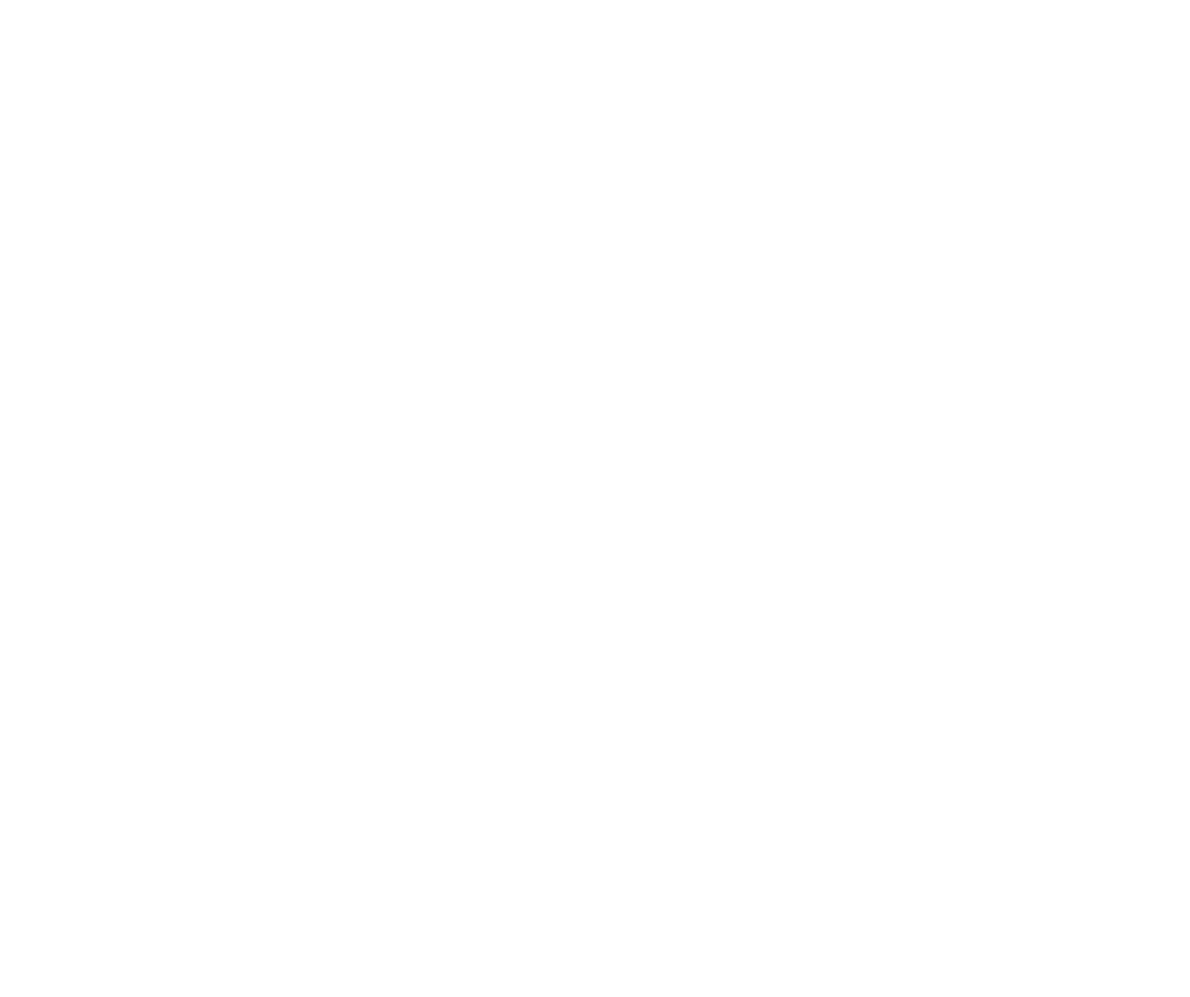
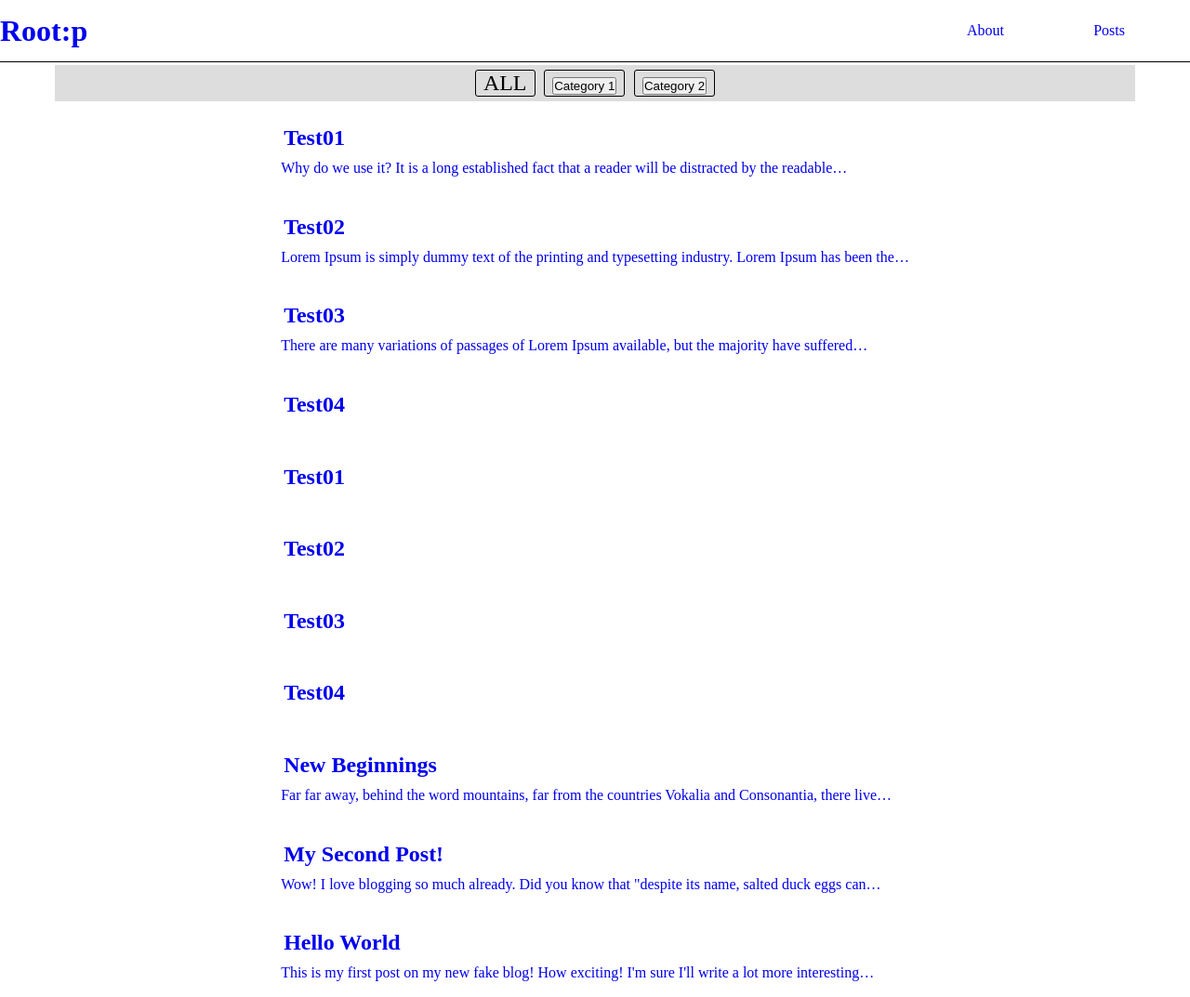
Before and after one commit to ParkAward/GatsbyMarkdonwBlog, a Gatsby site: page /Posts in a window 1280 px wide. Before the commit this address had no page. Shown: the top 1073 px of the page at 93% size. Before the commit the page ends 800 px from the top, so only its background shows below. Built offline with nearby package versions, Linux system fonts and the light colour scheme; Gatsby itself is replaced by a stand-in of ours.

Commit message:
category 추가까지

```diff
--- a/content/blog/Categoriy1/test1.md
+++ b/content/blog/Categoriy1/test1.md
@@ -3,3 +3,6 @@ title: 'Test01'
 date: 2020-07-04 12:21:13
 category: 'Category 1'
 ---
+
+Why do we use it?
+It is a long established fact that a reader will be distracted by the readable content of a page when looking at its layout. The point of using Lorem Ipsum is that it has a more-or-less normal distribution of letters, as opposed to using 'Content here, content here', making it look like readable English. Many desktop publishing packages and web page editors now use Lorem Ipsum as their default model text, and a search for 'lorem ipsum' will uncover many web sites still in their infancy. Various versions have evolved over the years, sometimes by accident, sometimes on purpose (injected humour and the like).
--- a/content/blog/Categoriy1/test2.md
+++ b/content/blog/Categoriy1/test2.md
@@ -3,3 +3,5 @@ title: 'Test02'
 date: 2020-07-04 12:21:13
 category: 'Category 1'
 ---
+
+Lorem Ipsum is simply dummy text of the printing and typesetting industry. Lorem Ipsum has been the industry's standard dummy text ever since the 1500s, when an unknown printer took a galley of type and scrambled it to make a type specimen book. It has survived not only five centuries, but also the leap into electronic typesetting, remaining essentially unchanged. It was popularised in the 1960s with the release of Letraset sheets containing Lorem Ipsum passages, and more recently with desktop publishing software like Aldus PageMaker including versions of Lorem Ipsum.
--- a/content/blog/Categoriy1/test3.md
+++ b/content/blog/Categoriy1/test3.md
@@ -3,3 +3,5 @@ title: 'Test03'
 date: 2020-07-04 12:21:13
 category: 'Category 1'
 ---
+
+There are many variations of passages of Lorem Ipsum available, but the majority have suffered alteration in some form, by injected humour, or randomised words which don't look even slightly believable. If you are going to use a passage of Lorem Ipsum, you need to be sure there isn't anything embarrassing hidden in the middle of text. All the Lorem Ipsum generators on the Internet tend to repeat predefined chunks as necessary, making this the first true generator on the Internet. It uses a dictionary of over 200 Latin words, combined with a handful of model sentence structures, to generate Lorem Ipsum which looks reasonable. The generated Lorem Ipsum is therefore always free from repetition, injected humour, or non-characteristic words etc.
--- a/gatsby-config.js
+++ b/gatsby-config.js
@@ -1,9 +1,9 @@
 module.exports = {
   siteMetadata: {
-    title: `Gatsby Starter Blog`,
+    title: `Root:p`,
     author: {
-      name: `Kyle Mathews`,
-      summary: `who lives and works in San Francisco building useful things.`,
+      name: `Park Award`,
+      summary: `행복하자`,
     },
     description: `A starter blog demonstrating what Gatsby can do.`,
     siteUrl: `https://gatsbystarterblogsource.gatsbyjs.io/`,
--- a/package.json
+++ b/package.json
@@ -10,6 +10,7 @@
   "dependencies": {
     "@chakra-ui/gatsby-plugin": "^3.0.1",
     "@chakra-ui/react": "^2.2.1",
+    "@emotion/core": "^11.0.0",
     "@emotion/react": "^11.9.0",
     "@emotion/styled": "^11.8.1",
     "framer-motion": "^6.3.11",
--- a/src/components/layout/Header.js
+++ b/src/components/layout/Header.js
@@ -1,24 +1,12 @@
 import React from 'react'
 import { Link } from "gatsby"
 import { Box, Flex, Heading, Spacer } from '@chakra-ui/react'
+import {jsx, css} from '@emotion/react'
 export default function Header({isRootPath, title}) {
 
   return (
-    <header>
-        <Flex  w='100%' p={'8px 0'} borderBottom={'1px black solid'} mb={3}>
-            <Box>
-                <Link to='/'>
-                    <Heading as='h1' size='1x1' noOfLines={1}>{title}</Heading>
-                </Link>
-            </Box>
-            <Spacer />
-            <Flex alignSelf={'center'} pr={70} w={120}>
-                <Link to='/About'>About</Link>
-                <Spacer/>
-                <Link to='/Blog'>Blog</Link>
-            </Flex>
-
-        </Flex>
-    </header>
+    <div>
+        {isRootPath}
+    </div>
   )
 }
--- /dev/null
+++ b/src/components/layout/Top.js
@@ -0,0 +1,22 @@
+import { Box, Flex, Heading, Spacer } from '@chakra-ui/react'
+import { Link } from 'gatsby'
+import React from 'react'
+
+export default function Top({title}) {
+  return (
+    <Flex  w='100%' h='50px' p={'8px 0'} borderBottom={'1px black solid'} mb={3}>
+    <Box alignSelf={'center'}>
+        <Link to='/'>
+            <Heading as='h1' size='1x1' noOfLines={1}>{title}</Heading>
+        </Link>
+    </Box>
+    <Spacer />
+    <Flex alignSelf={'center'} pr={70} w={'170px'}>
+        <Link to='/About'>About</Link>
+        <Spacer/>
+        <Link to='/Posts'>Posts</Link>
+    </Flex>
+
+</Flex>
+  )
+}
--- a/src/components/layout/index.js
+++ b/src/components/layout/index.js
@@ -3,13 +3,15 @@ import { Link } from "gatsby"
 import Header from "./Header"
 import Footer from "./Footer"
 import { Center } from "@chakra-ui/react"
-const Layout = ({ location, title, children }) => {
+import Top from "./Top"
+const Layout = ({ location, title, subTitle, children }) => {
   const rootPath = `${__PATH_PREFIX__}/`
   const isRootPath = location.pathname === rootPath
 
   return (
-    <div className="global-wrapper" data-is-root-path={isRootPath}>
-      <Header className="global-header" isRootPath={isRootPath} title={title} />
+    <div className="global-wrapper" data-is-root-path={isRootPath} title={title}>
+      <Top title={title}/>
+      <Header className="global-header" isRootPath={isRootPath}  />
       <main>
         <Center flexDirection={'column'}>
         {children}
--- /dev/null
+++ b/src/components/posts/CategorySelector.js
@@ -0,0 +1,46 @@
+import React from 'react'
+import {useStaticQuery, graphql} from 'gatsby'
+import styled from '@emotion/styled'
+import { Button, Tag } from '@chakra-ui/react';
+
+const CategoryDiv = styled.div`
+    width: 90vw;
+    padding: .3rem;
+    display: flex;
+    justify-content: center;
+    background: #DDDDDD;
+    ul{
+        display:flex;
+        font-size: 24px;
+        border-radius: 4px;
+        list-style: none;
+        li{
+            padding: 0 .5rem;
+            margin: 0 .3rem;
+            border-radius: 3px;
+            border: solid 1px; #DEDEDE;
+        }
+    }
+`;
+
+export default function CategorySelector({handleCategory}) {
+    const data = useStaticQuery(graphql`
+    {
+        allMarkdownRemark{
+            distinct(field: frontmatter___category)
+        }
+    }
+    `);
+
+    const categories = data.allMarkdownRemark.distinct;
+  return (
+    <CategoryDiv>
+        <ul>
+            <li value="" onClick={(e)=>handleCategory(e.target.value)} >ALL</li>
+            {categories.map(category =><li key={category}>
+                <button  value={category} onClick={(e)=>handleCategory(e.target.value)}>{category}</button>
+                </li>)}
+        </ul>
+    </CategoryDiv>
+  )
+}
--- /dev/null
+++ b/src/components/posts/ListPost.js
@@ -0,0 +1,45 @@
+import { Box, Heading, Text } from '@chakra-ui/react'
+import { Link, graphql, useStaticQuery } from 'gatsby'
+import React, {useEffect} from 'react'
+
+export default function ListPost({category, tag}) {
+  const filterQuery = !category?'':`filter:{frontmatter:{category : {eq: ${category}}}}, `
+  console.log(category, filterQuery);
+
+  const data = useStaticQuery(graphql`
+  {
+    allMarkdownRemark(sort: { fields: [frontmatter___date], order: DESC }) {
+      nodes {
+        excerpt(pruneLength: 100, truncate: true)
+        fields {
+          slug
+        }
+        frontmatter {
+          date(formatString: "MMMM DD, YYYY")
+          title
+          description
+        }
+      }
+    }
+  }
+  `);
+  const posts = data.allMarkdownRemark.nodes;
+
+  return (
+    <>
+    {posts.map(post =>{
+        const title = post.frontmatter.title || post.fields.slug
+        return(
+          <Box key={post.fields.slug} w='lg' borderWidth='1px' borderRadius='.3rem' overflow='hidden' p={'.5rem'} m={'.6rem'} shadow={"base"}>
+            <Link to={post.fields.slug}>
+            <Box p='6'>
+                <Heading p={3}>{title}</Heading>
+                <Text mt={7}>{post.excerpt}</Text>
+            </Box>
+            </Link>
+          </Box>
+        )
+      })}
+    </>
+  )
+}
--- /dev/null
+++ b/src/pages/Posts.js
@@ -0,0 +1,66 @@
+import React, {useState, useEffect} from "react"
+import { Link, graphql } from "gatsby"
+
+import Layout from "../components/layout"
+import Seo from "../components/seo"
+import CategorySelector from "../components/posts/CategorySelector"
+import ListPost from "../components/posts/ListPost"
+
+const BlogIndex = ({ data, location }) => {
+  const siteTitle = data.site.siteMetadata?.title || `Title`
+  const posts = data.allMarkdownRemark.nodes
+  const [category, setCategory] = useState('');
+//   if (posts.length === 0) {
+//     return (
+//       <Layout location={location} title={siteTitle}>
+//         <Seo title="All posts" />
+//         <Bio />
+//         <p>
+//           No blog posts found. Add markdown posts to "content/blog" (or the
+//           directory you specified for the "gatsby-source-filesystem" plugin in
+//           gatsby-config.js).
+//         </p>
+//       </Layout>
+//     )
+//   }
+  const handleCategory = ($category) =>{
+    setCategory($category);
+  }
+  return (
+    <Layout location={location} title={siteTitle}>
+      <Seo title="All posts" />
+      {/* <Bio /> */}
+      <heder>
+    <CategorySelector handleCategory={handleCategory}/>
+      </heder>
+      <section>
+        <ListPost category={category}/>
+      </section>
+    </Layout>
+  )
+}
+
+export default BlogIndex
+
+export const pageQuery = graphql`
+  query {
+    site {
+      siteMetadata {
+        title
+      }
+    }
+    allMarkdownRemark(sort: { fields: [frontmatter___date], order: DESC }) {
+      nodes {
+        excerpt(pruneLength: 100, truncate: true)
+        fields {
+          slug
+        }
+        frontmatter {
+          date(formatString: "MMMM DD, YYYY")
+          title
+          description
+        }
+      }
+    }
+  }
+`
```
Also changed, not shown: 1 other file.
